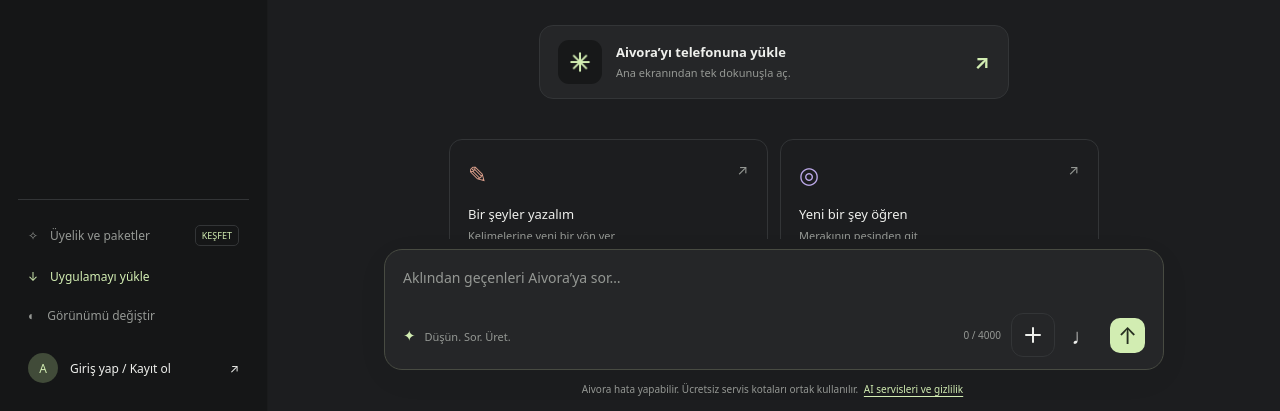
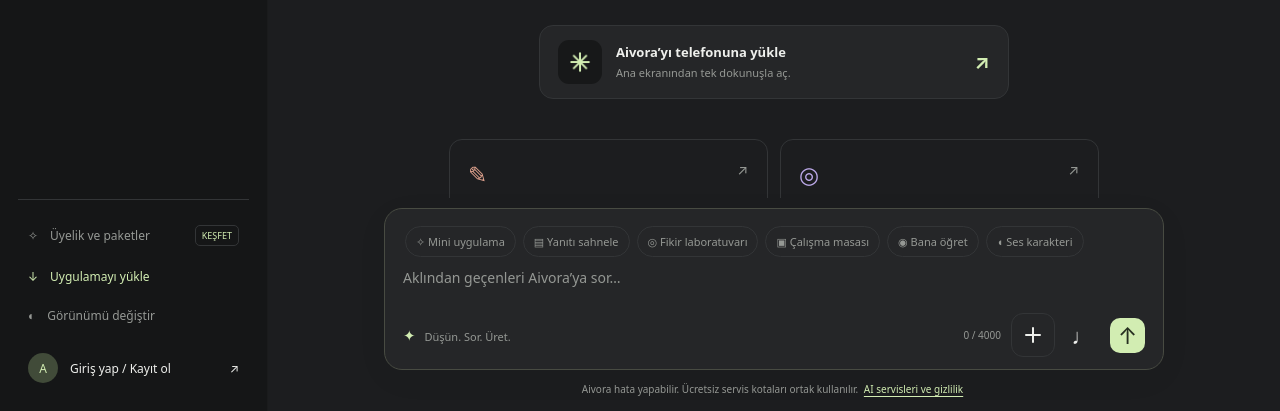
Before and after one commit to eyupbey34/aivora, a plain HTML site: page index.html in a window 1280 px wide. Shown: the part 389-800 px from the top of the page. Drawn offline with nearby package versions, Linux system fonts and the light colour scheme.

Commit message:
Load Aivora creative modes on the chat page

```diff
--- a/index.html
+++ b/index.html
@@ -27,5 +27,5 @@
 <dialog id="authDialog"><button class="dialog-close icon" id="closeAuth" aria-label="Kapat">×</button><span class="symbol">✳</span><h2 id="authTitle">Aivora’ya hoş geldin</h2><p>Sohbetlerini kaydet, kaldığın yerden devam et.</p><button type="button" class="secondary google-login" id="googleLogin"><span aria-hidden="true">G</span> Google ile devam et</button><p class="auth-divider">veya e-posta ile</p><form id="authForm"><label for="email">E-posta</label><input id="email" type="email" autocomplete="email" required placeholder="sen@ornek.com"><label for="password">Şifre</label><input id="password" type="password" autocomplete="current-password" minlength="6" required placeholder="En az 6 karakter"><p id="authStatus" role="status"></p><button class="primary" id="login" type="submit">Giriş yap</button><button id="signup" type="button" class="secondary">Hesap oluştur</button><button id="forgot" type="button" class="text-button">Şifremi unuttum</button></form></dialog>
 <dialog id="passwordDialog"><h2>Yeni şifre belirle</h2><form id="passwordForm"><label for="newPassword">Yeni şifre</label><input id="newPassword" type="password" autocomplete="new-password" minlength="6" required><label for="confirmPassword">Şifre tekrar</label><input id="confirmPassword" type="password" autocomplete="new-password" minlength="6" required><p id="passwordStatus" role="status"></p><button class="primary" type="submit">Şifreyi kaydet</button><button class="text-button" type="button" id="cancelPassword">Vazgeç</button></form></dialog>
 <dialog id="membershipDialog" aria-labelledby="membershipTitle"><button class="dialog-close icon" id="closeMembership" aria-label="Üyelik ekranını kapat">×</button><div class="membership-head"><span class="membership-eyebrow">AIVORA ÜYELİK</span><h2 id="membershipTitle">Fikirlerine daha fazla alan.</h2><p>İhtiyacına uygun paketi keşfet, kullanımını takip et.</p></div><div id="membershipStatus" role="status"></div><div id="accountUsage" hidden><div><span id="currentPlanName"></span><strong id="currentUsage"></strong></div><progress id="accountUsageBar" value="0" max="1" aria-label="Aylık kullanım"></progress><p>Başarılı AI yanıtları sayılır. Hakların her ayın 1’inde Türkiye saatine göre yenilenir.</p></div><div id="planCards" class="plan-cards"></div><div class="billing-note"><strong>Ücretli abonelikler henüz satışa açılmadı.</strong><p>Ödeme altyapısı bağlandıktan sonra aylık abonelik satın alma açılacak. Bu ekrandan kart bilgisi alınmaz veya ücret tahsil edilmez.</p></div><div class="membership-footer"><span id="membershipEmail"></span><button id="refreshMembership">Kullanımı yenile</button></div></dialog>
-<dialog id="aiPrivacyDialog" aria-labelledby="aiPrivacyTitle"><button type="button" class="dialog-close icon" id="closeAIPrivacy" aria-label="AI servisleri açıklamasını kapat">×</button><h2 id="aiPrivacyTitle">AI servisleri ve gizlilik</h2><p>Aivora, yöneticinin bağladığı ücretsiz Groq, Gemini, OpenRouter ve Cloudflare servislerinden yanıt alabilir. Kullanılabilirlik ve ortak servis kotaları nedeniyle sağlayıcı değişebilir. Ücretli OpenAI API’sine geçiş yapılmaz.</p><p>Mesajın, eklediğin fotoğraf ve dosya içerikleri ve ilgili konuşma geçmişin yanıt için kullanılan servise iletilir. Bir servis yanıt vermezse aynı bağlam başka bir bağlı servise gönderilebilir.</p><p>Google’ın ücretsiz katmanı ve bazı ücretsiz model sağlayıcıları konuşmaları model geliştirme amacıyla kullanabilir. Bu nedenle hassas veya gizli bilgi paylaşma. Tüm sağlayıcıların kotası dolarsa yanıtlar geçici olarak durur.</p><button type="button" class="primary" id="understandAIPrivacy">Anladım</button></dialog>
+<dialog id="aiPrivacyDialog" aria-labelledby="aiPrivacyTitle"><button type="button" class="dialog-close icon" id="closeAIPrivacy" aria-label="AI servisleri açıklamasını kapat">×</button><h2 id="aiPrivacyTitle">AI servisleri ve gizlilik</h2><p>Aivora, yöneticinin bağladığı ücretsiz Groq, Gemini, OpenRouter ve Cloudflare servislerinden yanıt alabilir. Kullanılabilirlik ve ortak servis kotaları nedeniyle sağlayıcı değişebilir. Ücretli OpenAI API’sine geçiş yapılmaz.</p><p>Mesajın, eklediğin fotoğraf ve dosya içerikleri ve ilgili konuşma geçmişin yanıt için kullanılan servise iletilir. Bir servis yanıt vermezse aynı bağlam başka bir bağlı servise gönderilebilir.</p><p>Google’ın ücretsiz katmanı ve bazı ücretsiz model sağlayıcıları konuşmaları model geliştirme amacıyla kullanabilir. Bu nedenle hassas veya gizli bilgi paylaşma. Tüm sağlayıcıların kotası dolarsa yanıtlar geçici olarak durur.</p><button type="button" class="primary" id="understandAIPrivacy">Anladım</button></dialog><script defer src="aivora-experience.js?v=1"></script>
 </body></html>
```
